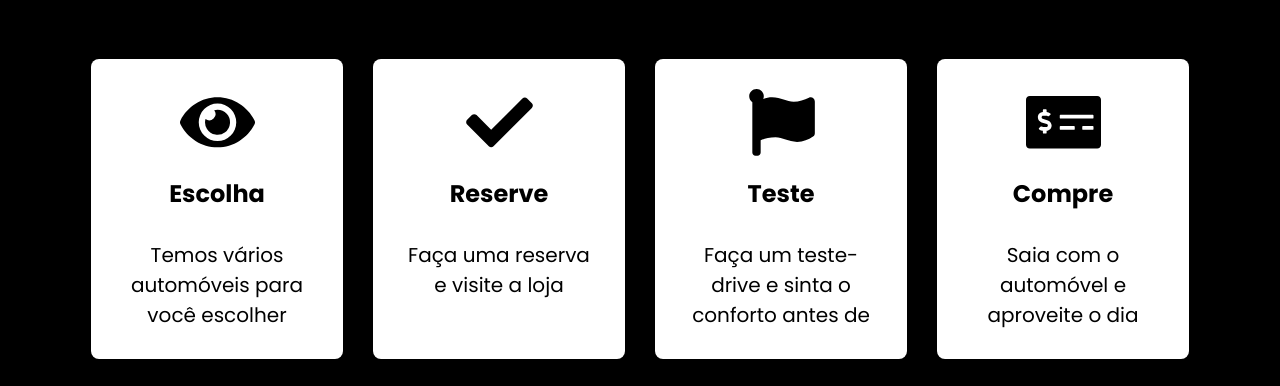
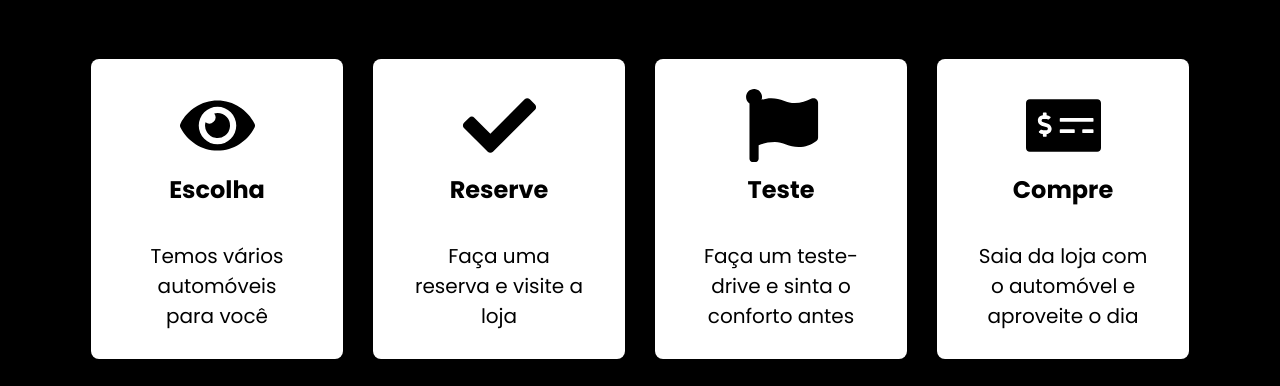
Before and after one commit to 3DUTEX/EliteMotors-Client, a React (Vite) app: page / in a window 1280 px wide. Shown: the part 748-1134 px from the top of the page. Built offline with nearby package versions, Linux system fonts and the light colour scheme.

Commit message:
stepsSection reformulada

```diff
--- a/src/pages/Home/components/PresentationSection/styled.jsx
+++ b/src/pages/Home/components/PresentationSection/styled.jsx
@@ -18,6 +18,7 @@ export const PresentationContainer = styled.section`
   font-family: ${FONT_DEFAULT};
 
   .text-container{
+    font-size: 20px;
     margin-top: 75px;
   }
 
@@ -28,6 +29,7 @@ export const PresentationContainer = styled.section`
   .image-container img{
     width: 500px;
     border-radius: 8px;
+    box-shadow: 0 0 10px rgba(0,0,0,0.1);
   }
 
   @media (max-width: 720px){
--- a/src/pages/Home/components/StepsSection/components/StepItem/styled.jsx
+++ b/src/pages/Home/components/StepsSection/components/StepItem/styled.jsx
@@ -8,7 +8,7 @@ export const StepItemContainer = styled.div`
   justify-content: center;
   align-items: center;
   text-align: center;
-  gap: 20px 0;
+  gap: 10px 0;
 
   width: 350px;
   height: 300px;
@@ -32,6 +32,7 @@ export const StepItemContainer = styled.div`
   }
 
   p{
+    padding: 10px;
     font-size: 20px;
     height: 100px;
     overflow-y: auto;
@@ -39,6 +40,10 @@ export const StepItemContainer = styled.div`
 
   &:hover{
     transform: translateY(-30px);
+  }
+
+  ::-webkit-scrollbar-track{
+    background: #fff;
   }
 
   ::-webkit-scrollbar-thumb {
--- a/src/pages/Home/components/StepsSection/index.jsx
+++ b/src/pages/Home/components/StepsSection/index.jsx
@@ -5,32 +5,47 @@ import {
 import StepItem from './components/StepItem';
 import { StepsContainer } from './styled';
 
+const stepsItens = [
+  {
+    id: 1,
+    Icon: FaEye,
+    title: 'Escolha',
+    desc: 'Temos vários automóveis para você escolher',
+  },
+  {
+    id: 2,
+    Icon: FaCheck,
+    title: 'Reserve',
+    desc: 'Faça uma reserva e visite a loja',
+  },
+  {
+    id: 3,
+    Icon: FaFlag,
+    title: 'Teste',
+    desc: 'Faça um teste-drive e sinta o conforto antes de comprar',
+  },
+  {
+    id: 4,
+    Icon: FaMoneyCheckAlt,
+    title: 'Compre',
+    desc: 'Saia da loja com o automóvel e aproveite o dia',
+  },
+];
+
 export default function StepsSection() {
   return (
     <StepsContainer>
       <div className="main-container">
         <h2 className="steps-title">Passos para adquirir seu veículo</h2>
         <div className="itens">
-          <StepItem
-            Icon={FaEye}
-            title="Escolha"
-            desc="Temos vários automóveis para você escolher"
-          />
-          <StepItem
-            Icon={FaCheck}
-            title="Reserve"
-            desc="Faça uma reserva e visite a loja"
-          />
-          <StepItem
-            Icon={FaFlag}
-            title="Teste"
-            desc="Faça um teste-drive e sinta o conforto antes de comprar"
-          />
-          <StepItem
-            Icon={FaMoneyCheckAlt}
-            title="Compre"
-            desc="Saia com o automóvel e aproveite o dia"
-          />
+          {stepsItens.map((item) => (
+            <StepItem
+              key={item.id}
+              Icon={item.Icon}
+              title={item.title}
+              desc={item.desc}
+            />
+          ))}
         </div>
       </div>
     </StepsContainer>
```
